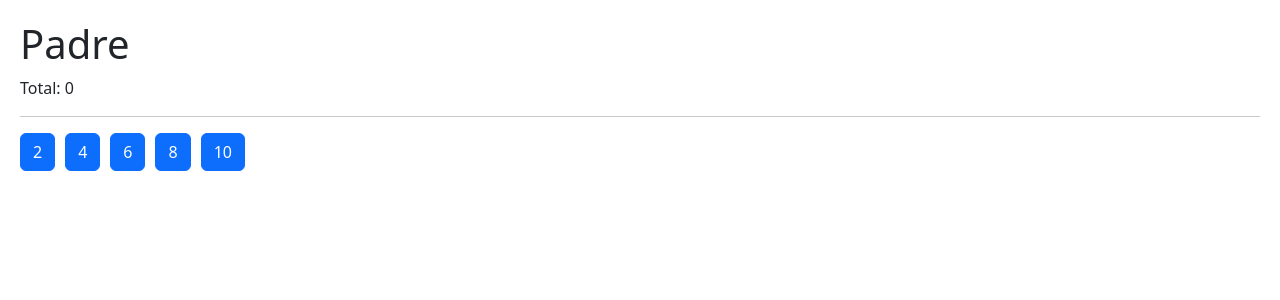
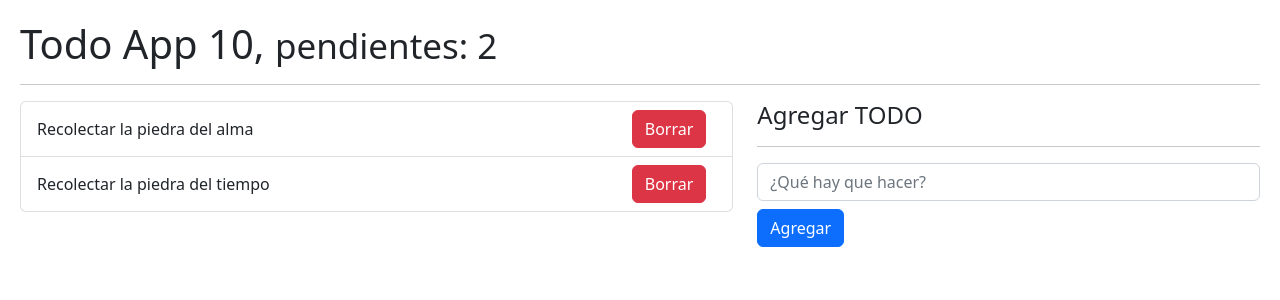
Before and after one commit to DiegoUrrego4/HooksApp, a React (Vite) app: page / in a window 1280 px wide. Shown: the top 300 px of the page. Built offline with nearby package versions, Linux system fonts and the light colour scheme.

Commit message:
Aplicación de tareas empezada. Contrucción de componentes base completa.

```diff
--- /dev/null
+++ b/src/08-useReducer/TodoAdd.jsx
@@ -0,0 +1,36 @@
+import { useState } from 'react';
+import { useForm } from '../hooks/useForm';
+
+export const TodoAdd = ({ onNewTodo }) => {
+  const { description, onInputChange, onResetForm } = useForm({
+    description: '',
+  });
+
+  const onFormSubmit = (event) => {
+    event.preventDefault();
+    if (description.length <= 1) return;
+    const newtodo = {
+      id: new Date().getTime(),
+      done: false,
+      description: description,
+    };
+    onNewTodo(newtodo);
+    onResetForm();
+  };
+
+  return (
+    <form onSubmit={onFormSubmit}>
+      <input
+        type='text'
+        placeholder='¿Qué hay que hacer?'
+        className='form-control'
+        name='description'
+        value={description}
+        onChange={onInputChange}
+      />
+      <button type='submit' className='btn btn-primary mt-2'>
+        Agregar
+      </button>
+    </form>
+  );
+};
--- /dev/null
+++ b/src/08-useReducer/TodoApp.jsx
@@ -0,0 +1,44 @@
+import { useReducer } from 'react';
+import { TodoAdd, TodoList, todoReducer } from './';
+
+const initialState = [
+  {
+    id: new Date().getTime(),
+    description: 'Recolectar la piedra del alma',
+    done: false,
+  },
+  {
+    id: new Date().getTime() * 3,
+    description: 'Recolectar la piedra del tiempo',
+    done: false,
+  },
+];
+
+export const TodoApp = () => {
+  const [todos, dispatch] = useReducer(todoReducer, initialState);
+
+  const handleNewTodo = (todo) => {
+    console.log({ todo });
+  };
+
+  return (
+    <>
+      <h1>
+        Todo App 10, <small>pendientes: 2</small>{' '}
+      </h1>
+      <hr />
+
+      <div className='row'>
+        <div className='col-7'>
+          <TodoList todos={todos} />
+        </div>
+
+        <div className='col-5'>
+          <h4>Agregar TODO</h4>
+          <hr />
+          <TodoAdd onNewTodo={(todo) => handleNewTodo(todo)} />
+        </div>
+      </div>
+    </>
+  );
+};
--- /dev/null
+++ b/src/08-useReducer/TodoItem.jsx
@@ -0,0 +1,10 @@
+export const TodoItem = ({id, description, done}) => {
+    return (
+      <li
+        className='list-group-item d-flex justify-content-between'
+      >
+        <span className='align-self-center'>{description}</span>
+        <button className='btn btn-danger'>Borrar</button>
+      </li>
+    );
+};
--- /dev/null
+++ b/src/08-useReducer/TodoList.jsx
@@ -0,0 +1,11 @@
+import { TodoItem } from './';
+
+export const TodoList = ({ todos = [] }) => {
+  return (
+    <ul className='list-group'>
+      {todos.map((todo) => (
+        <TodoItem key={todo.id} {...todo} />
+      ))}
+    </ul>
+  );
+};
--- /dev/null
+++ b/src/08-useReducer/index.js
@@ -0,0 +1,4 @@
+export * from './TodoAdd';
+export * from './TodoItem';
+export * from './TodoList';
+export * from './todoReducer'
--- /dev/null
+++ b/src/08-useReducer/intro-reducer.js
@@ -0,0 +1,30 @@
+const initialState = [
+  {
+    id: 1,
+    todo: 'Recolectar la piedra del alma',
+    done: false,
+  },
+];
+
+const todoReducer = (state = initialState, action={}) => {
+  if (action.type === '[TODO] add todo') {
+    return [...state, action.payload];
+  }
+  return state;
+};
+
+let todos = todoReducer();
+
+const newTodo = {
+  id: 2,
+  todo: 'Recolectar la piedra del infinito.',
+  done: false,
+};
+
+const addTodoAction = {
+  type: '[TODO] add todo',
+  payload: newTodo,
+};
+
+todos = todoReducer(todos, addTodoAction);
+console.log({ state: todos });
--- /dev/null
+++ b/src/08-useReducer/todoReducer.js
@@ -0,0 +1,9 @@
+export const todoReducer = (initialState, action) => {
+  switch (action.type) {
+    case 'ABC':
+      throw new Error('Action.type =  ABC no está implementada');
+
+    default:
+      return initialState;
+  }
+};
--- a/src/main.jsx
+++ b/src/main.jsx
@@ -1,6 +1,5 @@
 import React from 'react';
 import ReactDOM from 'react-dom/client';
-import { Padre } from './07-tarea-memo/07-tarea-memo/Padre';
 // import { CallbackHooks } from './06-memos/CallbackHooks';
 // import { CounterApp } from './01-useState/CounterApp';
 // import { CounterWithCustomHook } from './01-useState/CounterWithCustomHook';
@@ -12,11 +11,14 @@
 // import { MemoHook } from './06-memos/MemoHook';
 // import { Memorize } from './06-memos/Memorize';
 // import { MultipleCustomHook } from './03-examples/MultipleCustomHook';
+// import { Padre } from './07-tarea-memo/07-tarea-memo/Padre';
 // import { SimpleForm } from './02-useEffect/simpleForm';
+// import './08-useReducer/intro-reducer'
+import { TodoApp } from './08-useReducer/TodoApp';
 import './index.css';
 
 ReactDOM.createRoot(document.getElementById('root')).render(
   // <React.StrictMode>
-    <Padre />
+    <TodoApp />
   // </React.StrictMode>
 );
```
